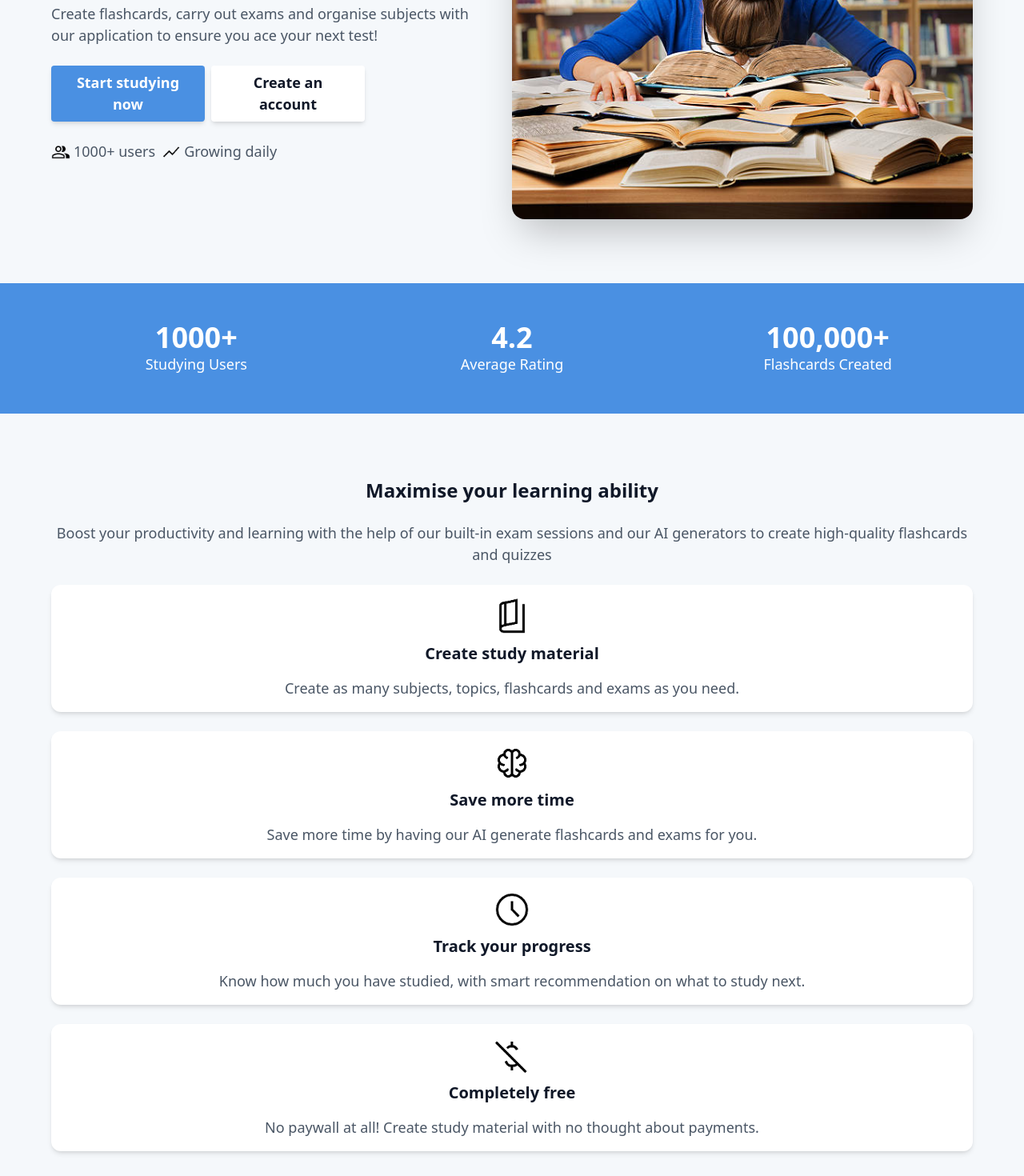
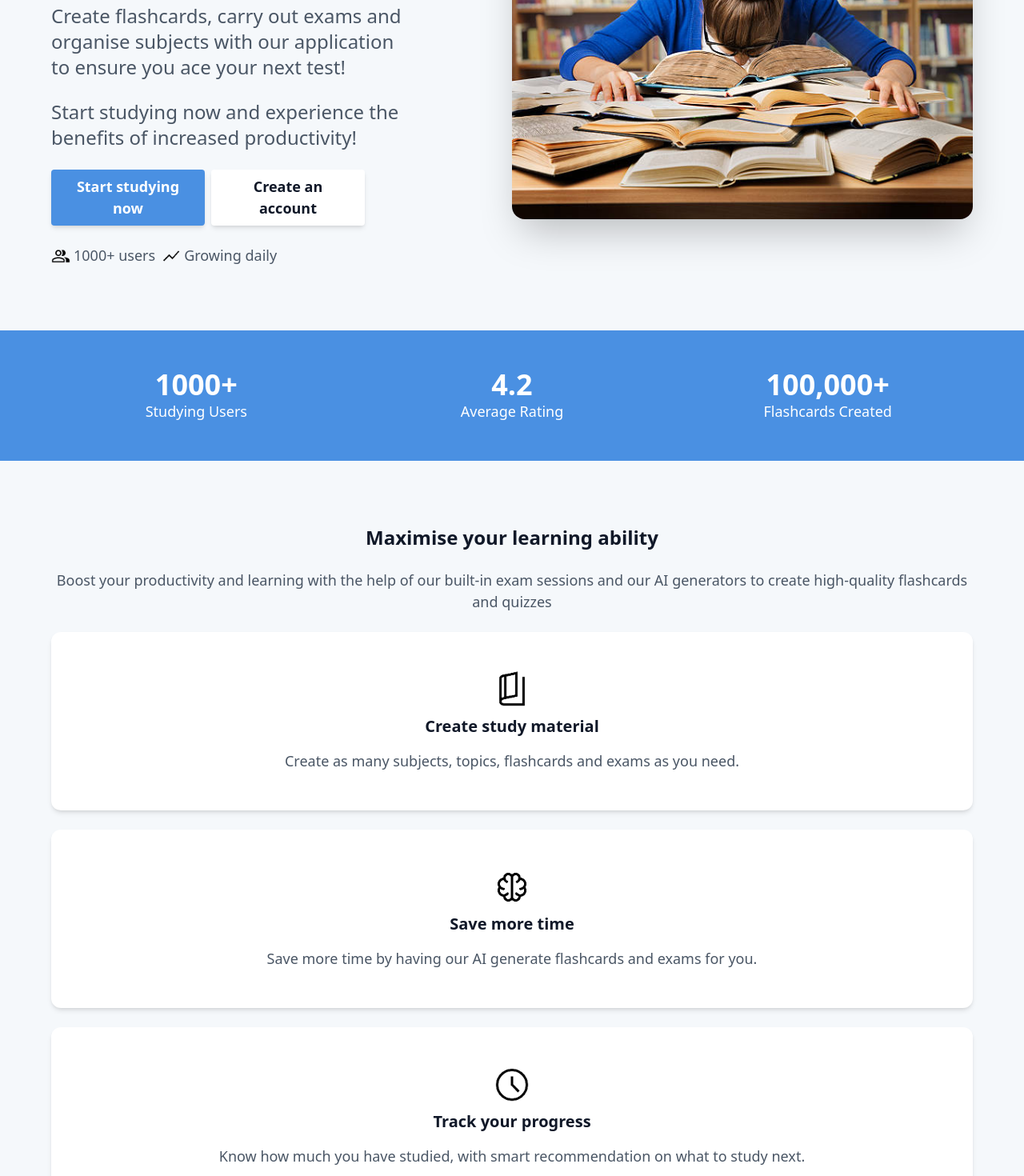
Before and after one commit to theo-picar1/flashcard-app, a Next.js app in the folder client/: page / in a window 1280 px wide. Shown: the part 260-1730 px from the top of the page at 80% size. Built offline with nearby package versions, Linux system fonts and the light colour scheme.

Commit message:
Changed some spacing for some <div> elements

```diff
--- a/client/src/app/globals.css
+++ b/client/src/app/globals.css
@@ -62,7 +62,7 @@ body {
 }
 
 .base-card {
-  @apply bg-white shadow-md rounded-xl p-4 transition-shadow duration-200 hover:shadow-lg;
+  @apply bg-white shadow-md rounded-xl transition-shadow duration-200 hover:shadow-lg;
 }
 
 /* Spacing */
--- a/client/src/app/page.tsx
+++ b/client/src/app/page.tsx
@@ -8,7 +8,7 @@ export default function Home() {
     return (
         <main className="flex-column-no-gap items-center py-12 gap-20">
             <div className="padding-rule w-full flex flex-col gap-5 items-center px-4 md:justify-between md:gap-5 lg:flex-row lg:items-start">
-                <div className="flex-column-no-gap items-center gap-6 lg:items-start">
+                <div className="flex-column-no-gap items-center gap-6 lg:items-start lg:max-w-md">
                     <div className="text-center lg:text-left">
                         <p className="text-4xl text-[var(--bold-text)] font-bold md:text-5xl lg:text-6xl">
                             Study Smarter,
@@ -18,9 +18,13 @@ export default function Home() {
                         </p>
                     </div>
 
-                    <p className="text-center lg:text-left">
+                    <p className="text-center text-2xl lg:text-left">
                         Create flashcards, carry out exams and organise subjects with our application to
                         ensure you ace your next test!
+                    </p>
+
+                    <p className="text-center text-2xl lg:text-left">
+                        Start studying now and experience the benefits of increased productivity!
                     </p>
 
                     <div className="flex flex-col gap-2 w-full lg:flex-row">
@@ -76,7 +80,7 @@ export default function Home() {
                 </p>
 
                 <div className="flex-column-no-gap gap-6 w-full">
-                    <Card className="w-full flex-column-no-gap gap-4 p-6">
+                    <Card className="w-full flex-column-no-gap gap-4 lg:py-12">
                         <div className="flex-center-item gap-2">
                             <img src="/images/book-icon-large.png" alt="Book" className="w-12" />
                             <p className="text-xl font-bold text-[var(--bold-text)]">Create study material</p>
@@ -87,7 +91,7 @@ export default function Home() {
                         </p>
                     </Card>
 
-                    <Card className="w-full flex-column-no-gap gap-4 p-6">
+                    <Card className="w-full flex-column-no-gap gap-4 lg:py-12">
                         <div className="flex-center-item gap-2">
                             <img src="/images/brain-icon-large.png" alt="Brain" className="w-12" />
                             <p className="text-xl font-bold text-[var(--bold-text)]">Save more time</p>
@@ -98,7 +102,7 @@ export default function Home() {
                         </p>
                     </Card>
 
-                    <Card className="w-full flex-column-no-gap gap-4 p-6">
+                    <Card className="w-full flex-column-no-gap gap-4 lg:py-12">
                         <div className="flex-center-item gap-2">
                             <img src="/images/clock-icon-large.png" alt="Clock" className="w-12" />
                             <p className="text-xl font-bold text-[var(--bold-text)]">Track your progress</p>
@@ -109,7 +113,7 @@ export default function Home() {
                         </p>
                     </Card>
 
-                    <Card className="w-full flex-column-no-gap gap-4 p-6">
+                    <Card className="w-full flex-column-no-gap gap-4 lg:py-12">
                         <div className="flex-center-item gap-2">
                             <img src="/images/free-icon-large.png" alt="No money" className="w-12" />
                             <p className="text-xl font-bold text-[var(--bold-text)]">Completely free</p>
```
